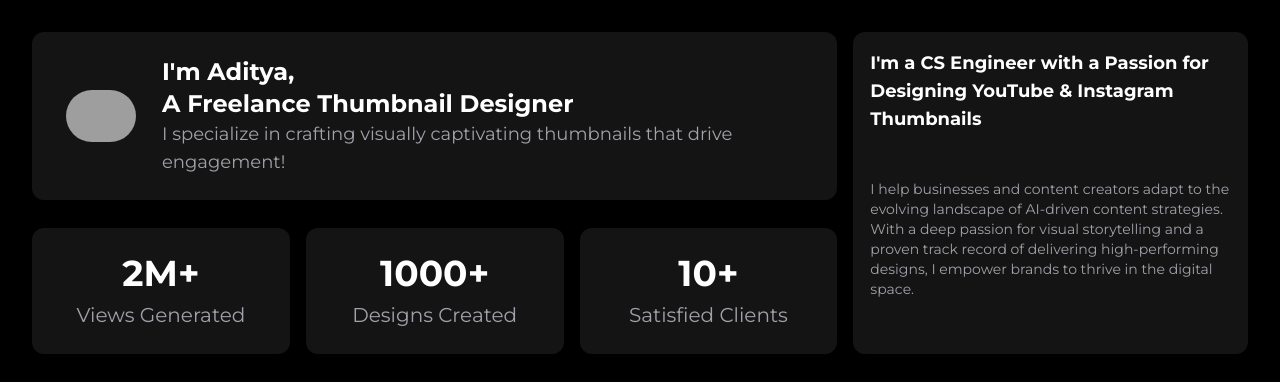
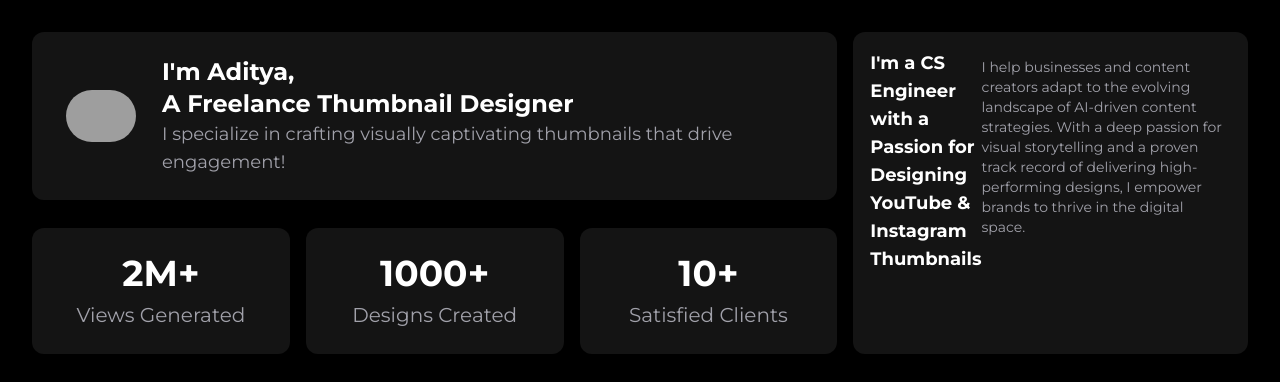
Before and after one commit to Aditya3403/adityamakesyouclick, a Next.js app: page / in a window 1280 px wide. Shown: the top 382 px of the page. Built offline with nearby package versions, Linux system fonts and the light colour scheme; grey boxes are pictures that could not be loaded.

Commit message:
Fix dependencies

```diff
--- a/app/page.tsx
+++ b/app/page.tsx
@@ -69,7 +69,7 @@ export default function Portfolio() {
           </div>
 
           {/* About Section - Full Width on Small Screens */}
-          <div className="flex flex-wrap bg-[#141414] rounded-xl p-4 md:p-4 space-y-2 border border-transparent hover:border-white hover:border-opacity-40 transition-all duration-300 h-full">
+          <div className="flex bg-[#141414] rounded-xl p-4 md:p-4 space-y-2 border border-transparent hover:border-white hover:border-opacity-40 transition-all duration-300 h-full">
             <h5 className="text-lg md:text-lg font-semibold">I&apos;m a CS Engineer with a Passion for Designing YouTube & Instagram Thumbnails</h5>
             <p className="text-zinc-400 text-sm lg:text-sm md:text-sm sm:text-sm">
               I help businesses and content creators adapt to the evolving landscape of AI-driven content strategies. With a deep passion for visual storytelling and a proven track record of delivering high-performing designs, I empower brands to thrive in the digital space.
@@ -146,7 +146,7 @@ export default function Portfolio() {
           </div>
 
           {/* Social Media Icons */}
-          <div className="container flex flex-wrap gap-2 justify-center lg:grid lg:grid-cols-2 lg:w-auto">
+          <div className="flex flex-wrap gap-2 justify-center lg:grid lg:grid-cols-2 lg:w-auto">
             <a href="https://mail.google.com/mail/?view=cm&fs=1&to=adityamakesyouclick@gmail.com" target="_blank" rel="noopener noreferrer">
               <Button className="flex flex-col items-center justify-center w-12 h-12 sm:w-14 sm:h-14 md:h-16 md:w-16 lg:w-17 lg:h-17 xl:w-18 xl:h-18 sm:w-full aspect-square p-1 rounded-xl border-transparent bg-[#212121] text-white text-xs font-medium">
                 <IoIosMail className="h-5 w-5 xl:h-8 xl:w-8 lg:w-8 lg:h-8 md:h-7 md:w-7 sm:h-5 sm:w-5" />
--- a/components/project-card.tsx
+++ b/components/project-card.tsx
@@ -12,7 +12,7 @@ interface ProjectCardProps {
 
 export function ProjectCard({ title, description, imageUrl, link }: ProjectCardProps) {
   return (
-    <Card className="container flex-wrap bg-[#141414] border border-transparent w-full">
+    <Card className="container bg-[#141414] border border-transparent w-full">
       <CardContent className="p-4 sm:p-6 space-y-1">
         <h3 className="text-lg sm:text-xl font-semibold text-white">{title}</h3>
         <p className="text-sm sm:text-sm text-zinc-400">{description}</p>
```
